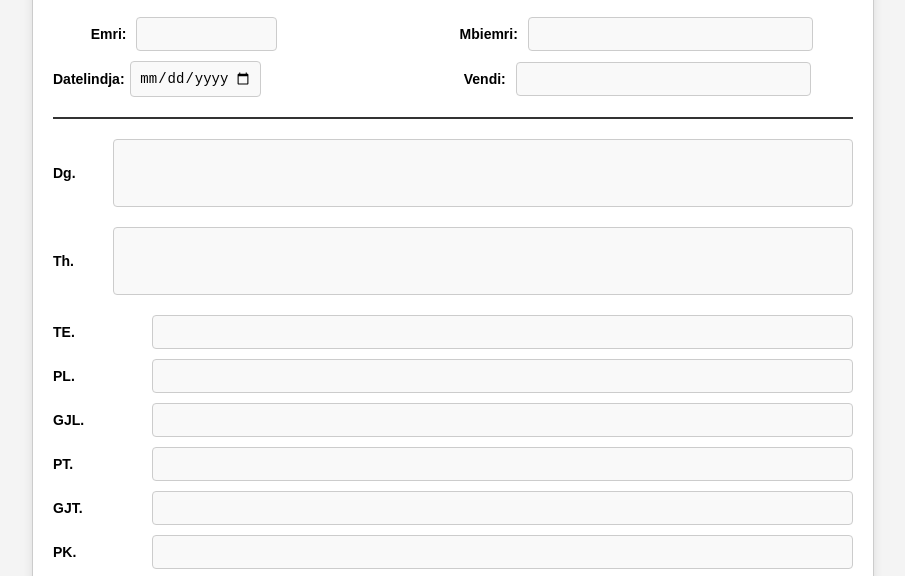
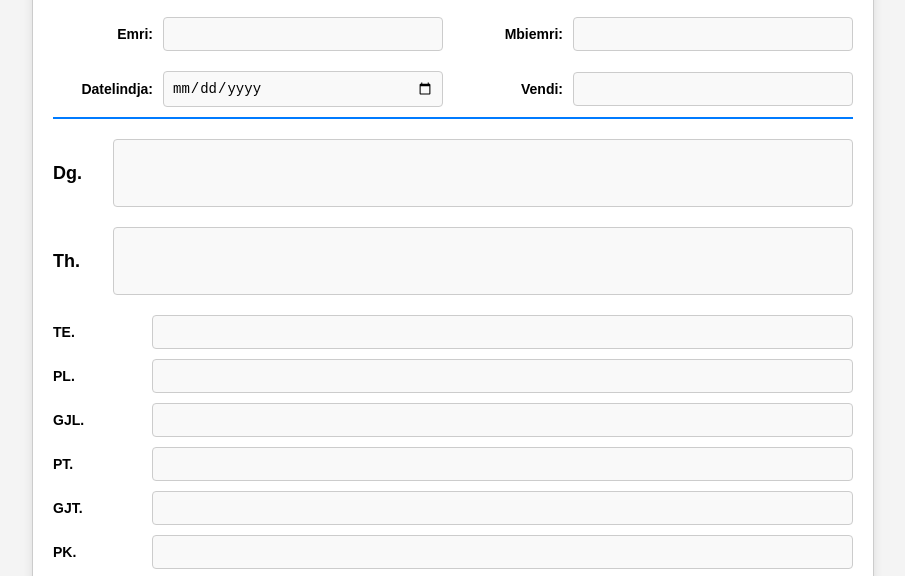
Before and after one commit to besartademi/MedicalApp, a plain HTML site: page index.html in a window 1280 px wide. Shown: the part 222-798 px from the top of the page, without its empty margins (187-1092 px from the left). Drawn offline with Linux system fonts and the light colour scheme; a script that the page names is missing.

Commit message:
minor changes

```diff
--- a/index.html
+++ b/index.html
@@ -30,27 +30,24 @@
 
         <!-- Patient Information Section -->
         <div class="patient-info">
-            <div class="name-surname">
-                <div class="input-group-left">
+            <div class="input-group">
                 <label for="patient-first-name">Emri:</label>
                 <input type="text" id="patient-first-name" name="patient-first-name">
             </div>
-                <div class="input-group-right">
+            <div class="input-group">
                 <label for="patient-last-name">Mbiemri:</label>
                 <input type="text" id="patient-last-name" name="patient-last-name">
             </div>
-            </div>
-            <div class="birthday-location">
-                <div class="input-group-left">
+            <div class="input-group">
                 <label for="birthday">Datelindja:</label>
                 <input type="date" id="birthday" name="birthday">
             </div>
-                <div class="input-group-right">
+            <div class="input-group">
                 <label for="location">Vendi:</label>
                 <input type="text" id="location" name="location">
             </div>
         </div>
-        </div>
+
 
         <!-- Diagnose Section -->
         <div class="diagnose-section">
@@ -116,16 +113,22 @@
         <div class="footer">
             <div class="footer-left">
                 <div class="date-location">
+                    <div class="date">
                         <label for="date-select">Data:</label>
-                    <input type="date" id="date-select" name="date" value="2024-12-04">
+                        <input type="date" id="date-select" name="date">
+                    </div>
+                    <div class="location">
                         <p>Prizren</p>
                     </div>
                 </div>
+            </div>
+
             <div class="footer-right">
                 <div class="signature-line"></div>
                 <p class="signature-text">Nënshk. e faks.</p>
             </div>
         </div>
+
 
         <div class="footer-extra-text">
             <p>NË KONTROLLË ÇDO HERË ME KËTË RAPORT MBRENDA 3 DITE</p>
--- /dev/null
+++ b/script.js
@@ -0,0 +1,8 @@
+document.addEventListener("DOMContentLoaded", () => {
+  const dateInput = document.getElementById("date-select");
+  if (dateInput) {
+    const today = new Date();
+    const formattedDate = today.toISOString().split("T")[0];
+    dateInput.value = formattedDate;
+  }
+});
--- a/scripts.js
+++ /dev/null
@@ -1,3 +0,0 @@
-document.getElementById("date-select").value = new Date()
-  .toISOString()
-  .split("T")[0];
--- a/style.css
+++ b/style.css
@@ -74,49 +74,34 @@ body {
 
 /* Patient Information Section */
 .patient-info {
+  display: grid;
+  grid-template-columns: 1fr 1fr; /* Two equal columns */
+  gap: 20px; /* Space between columns and rows */
   margin-bottom: 20px;
-    border-bottom: 2px solid #333;
+  border-bottom: 2px solid #007bff;
   padding-bottom: 10px;
 }
 
-.patient-info .name-surname,
-.patient-info .birthday-location {
-    display: flex;
-    gap: 20px;
-    margin-bottom: 10px;
-}
-
-.patient-info .input-group-left,
-.patient-info .input-group-right {
+.patient-info .input-group {
   display: flex;
   align-items: center;
-    gap: 10px;
-}
-
-.patient-info .input-group-left {
-    justify-content: flex-start;
-}
-
-.patient-info .input-group-right {
-    justify-content: center; /* Ensures the group starts from the center */
-    flex-grow: 1;
+  gap: 10px; /* Space between label and input */
 }
 
 .patient-info label {
   font-weight: bold;
-    width: 30%;
-    text-align: right;
+  width: 100px; /* Fixed width for labels */
+  text-align: right; /* Aligns label text to the right */
 }
 
 .patient-info input {
-    width: 50%;
+  flex-grow: 1;
   padding: 8px;
   border: 1px solid #ccc;
   border-radius: 4px;
   background-color: #f9f9f9;
   font-size: 14px;
 }
-
 
 /* Diagnose and Therapy Sections */
 .diagnose-section,
@@ -130,8 +115,9 @@ body {
 .diagnose-section label,
 .therapy-section label {
   font-weight: bold;
-    flex-shrink: 0; /* Prevents the label from shrinking */
-    width: 50px; /* Fixed width for consistent alignment */
+  font-size: 18px; /* Increased font size */
+  flex-shrink: 0;
+  width: 50px; /* Keep the label width consistent */
 }
 
 .diagnose-section textarea,
@@ -145,7 +131,6 @@ body {
   height: 50px;
   resize: none; /* Prevents resizing of the textarea */
 }
-
 
 /* Medical Information Section */
 .medical-info .info-item {
```
Lines whose indentation alone changed are shown as unchanged.
